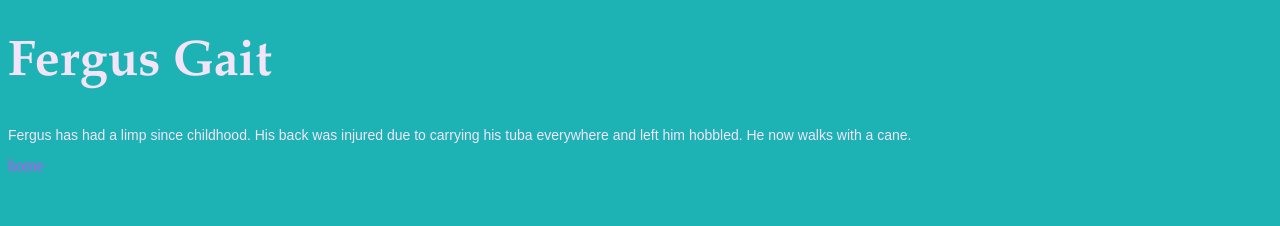
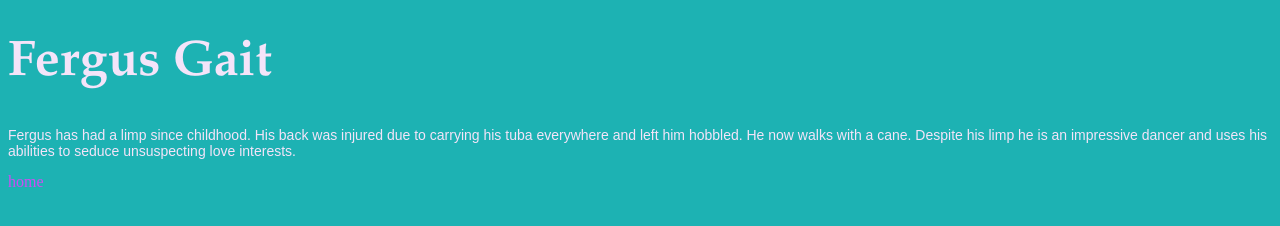
Before and after one commit to clfalby/fergussailor, a plain HTML site: page move.html in a window 1280 px wide. Drawn offline with Linux system fonts and the light colour scheme.

Commit message:
Update move.html

```diff
--- a/move.html
+++ b/move.html
@@ -6,7 +6,7 @@
 </head>
 <body>
 	<h1>Fergus Gait</h1>
-	<p>Fergus has had a limp since childhood. His back was injured due to carrying his tuba everywhere and left him hobbled. He now walks with a cane.</p>
+	<p>Fergus has had a limp since childhood. His back was injured due to carrying his tuba everywhere and left him hobbled. He now walks with a cane. Despite his limp he is an impressive dancer and uses his abilities to seduce unsuspecting love interests.</p>
 	<a href="index.html">home</a>
 </body>
 </html>
```
